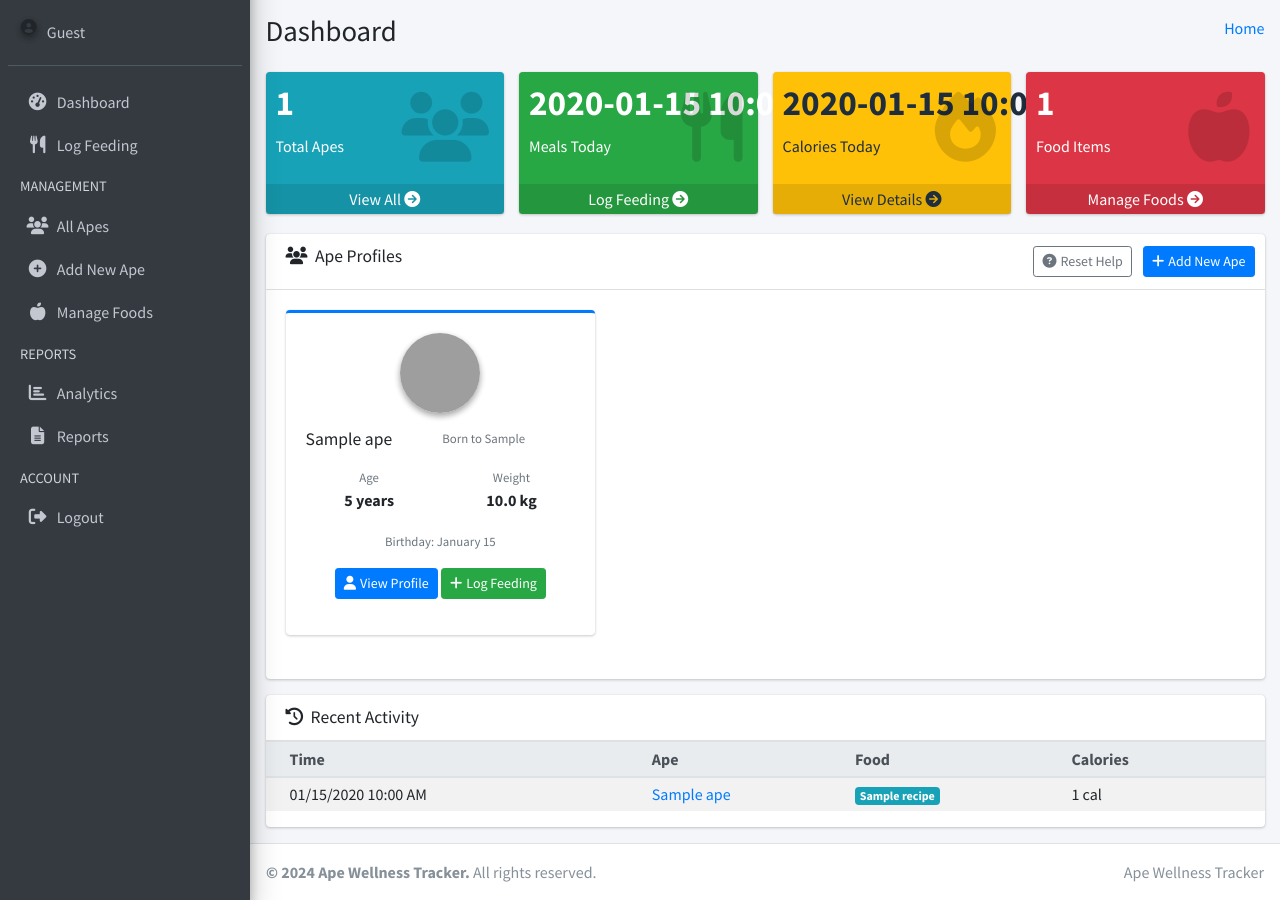
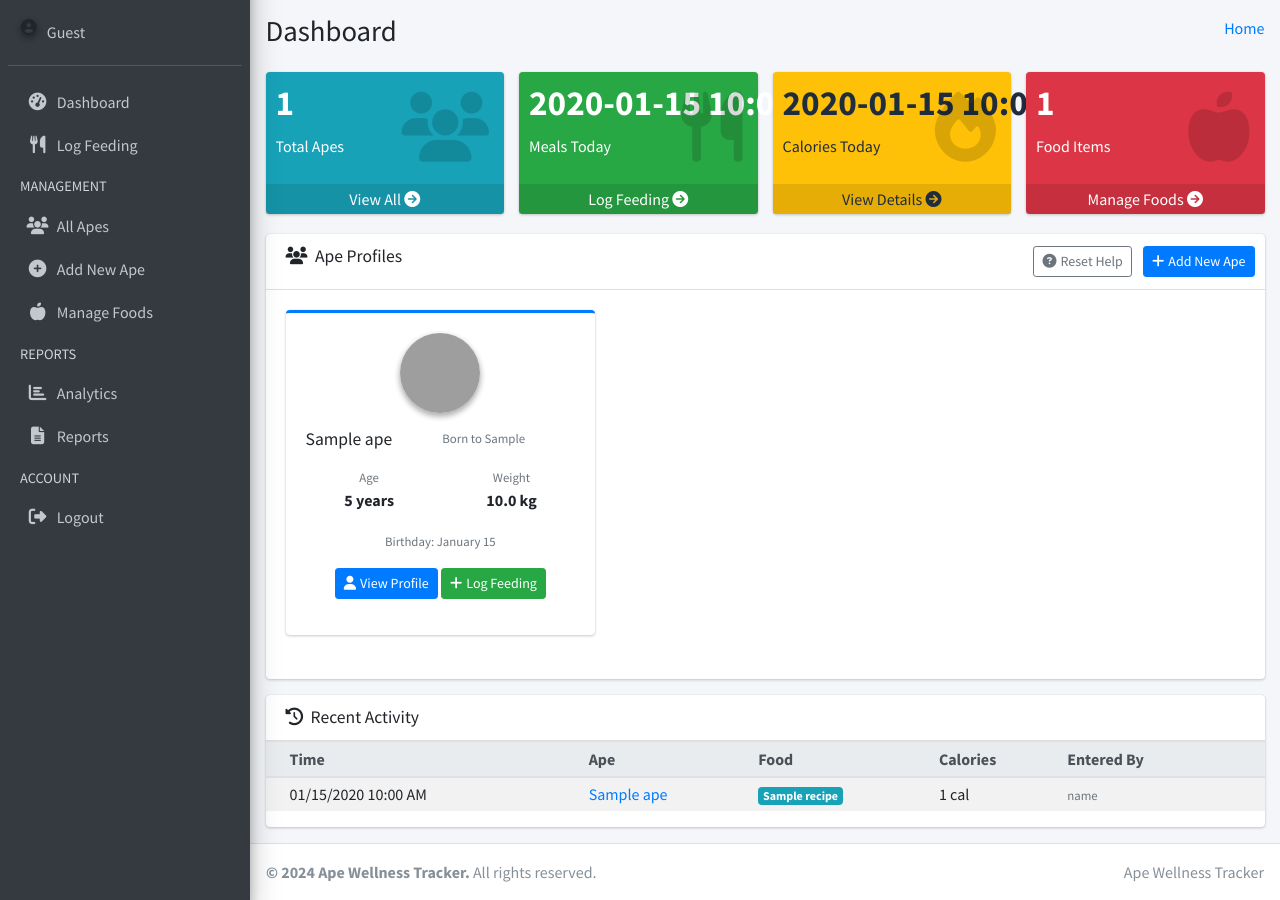
Before and after one commit to Interdisciplinary-Computing-Lab/ape-wellness-tracker, a Flask app: template backend/templates/dashboard.html in a window 1280 px wide. Shown: the part 58-958 px from the top of the page. Run offline with Flask 3, Linux system fonts and the light colour scheme; tables that the repository leaves empty hold one stand-in row (values such as "Sample post"); the template is opened without the code that fills it: values that come from a table or form of the project are taken from there, most other values are stand-ins (such as "Sample title", 1, 10 or a date in 2020); some libraries are stand-ins or nearby versions; grey boxes are pictures that could not be loaded.

Commit message:
Add user functionality.

```diff
--- a/backend/models/entry.py
+++ b/backend/models/entry.py
@@ -77,19 +77,23 @@ class Meals(db.Model):
         ape_id (int): Foreign key to Apes.
         recipe_id (int): Foreign key to Recipe.
         date (datetime): Date and time of the meal.
+        user_id (int): Foreign key to User - tracks who entered the data.
     Relationships:
         ape: The associated Apes object.
         recipe: The associated Recipe object.
+        user: The associated User object who entered the data.
     """
     __tablename__ = 'meals'
     id = db.Column(db.Integer, primary_key=True)
     ape_id = db.Column(db.Integer, sa.ForeignKey('apes.id'), nullable=False)
     recipe_id = db.Column(db.Integer, sa.ForeignKey('recipe.id'), nullable=False)
     date = db.Column(db.DateTime, nullable=False, default=sa.func.now())
+    user_id = db.Column(db.Integer, sa.ForeignKey('user.id'), nullable=False)
 
     # Relationships
     ape = db.relationship('Apes', backref='meals')
     recipe = db.relationship('Recipe', backref='meals')
+    user = db.relationship('User', backref='meals')
 
 
 roles_users = db.Table(
--- a/backend/routes/main.py
+++ b/backend/routes/main.py
@@ -147,7 +147,8 @@ def add_meal():
     new_meal = Meals(
         ape_id=int(ape_id),
         recipe_id=int(recipe_id),
-        date=date
+        date=date,
+        user_id=current_user.id
     )
 
     add_to_db(new_meal, "meal")
@@ -340,7 +341,8 @@ def save_feeding():
                 meal = Meals(
                     ape_id=int(ape_id),
                     recipe_id=recipe.id,
-                    date=feeding_datetime
+                    date=feeding_datetime,
+                    user_id=current_user.id
                 )
                 add_to_db(meal, "meal")
                 saved_meals.append({
--- a/backend/templates/dashboard.html
+++ b/backend/templates/dashboard.html
@@ -218,6 +218,7 @@
                                             <th>Ape</th>
                                             <th>Food</th>
                                             <th>Calories</th>
+                                            <th>Entered By</th>
                                         </tr>
                                     </thead>
                                     <tbody>
@@ -233,10 +234,19 @@
                                                 <span class="badge {% if meal.recipe.food_category == 'Fruits' %}badge-success{% elif meal.recipe.food_category == 'Vegetables' %}{% elif meal.recipe.food_category == 'Grains & Starches' %}badge-warning{% elif meal.recipe.food_category == 'Protein Sources' %}badge-danger{% elif meal.recipe.food_category == 'Nuts & Seeds' %}badge-info{% elif meal.recipe.food_category == 'Dairy & Alternatives' %}badge-primary{% elif meal.recipe.food_category == 'Dried Fruits' %}badge-secondary{% elif meal.recipe.food_category == 'Enrichment Treats' %}badge-secondary{% elif meal.recipe.food_category == 'Mixed Meals & Combinations' %}badge-dark{% else %}badge-info{% endif %}" {% if meal.recipe.food_category == 'Vegetables' %}style="background-color: #20c997; color: white;"{% endif %}>{{ meal.recipe.meal_name }}</span>
                                             </td>
                                             <td>{{ meal.recipe.calories }} cal</td>
+                                            <td>
+                                                <small class="text-muted">
+                                                    {% if meal.user %}
+                                                        {{ meal.user.email.split('@')[0] }}
+                                                    {% else %}
+                                                        Unknown
+                                                    {% endif %}
+                                                </small>
+                                            </td>
                                         </tr>
                                         {% else %}
                                         <tr>
-                                            <td colspan="4" class="text-center text-muted">
+                                            <td colspan="5" class="text-center text-muted">
                                                 No recent activity.
                                             </td>
                                         </tr>
```
Also changed, not shown: backend/templates/ape_profile.html (+11 -1 lines).
